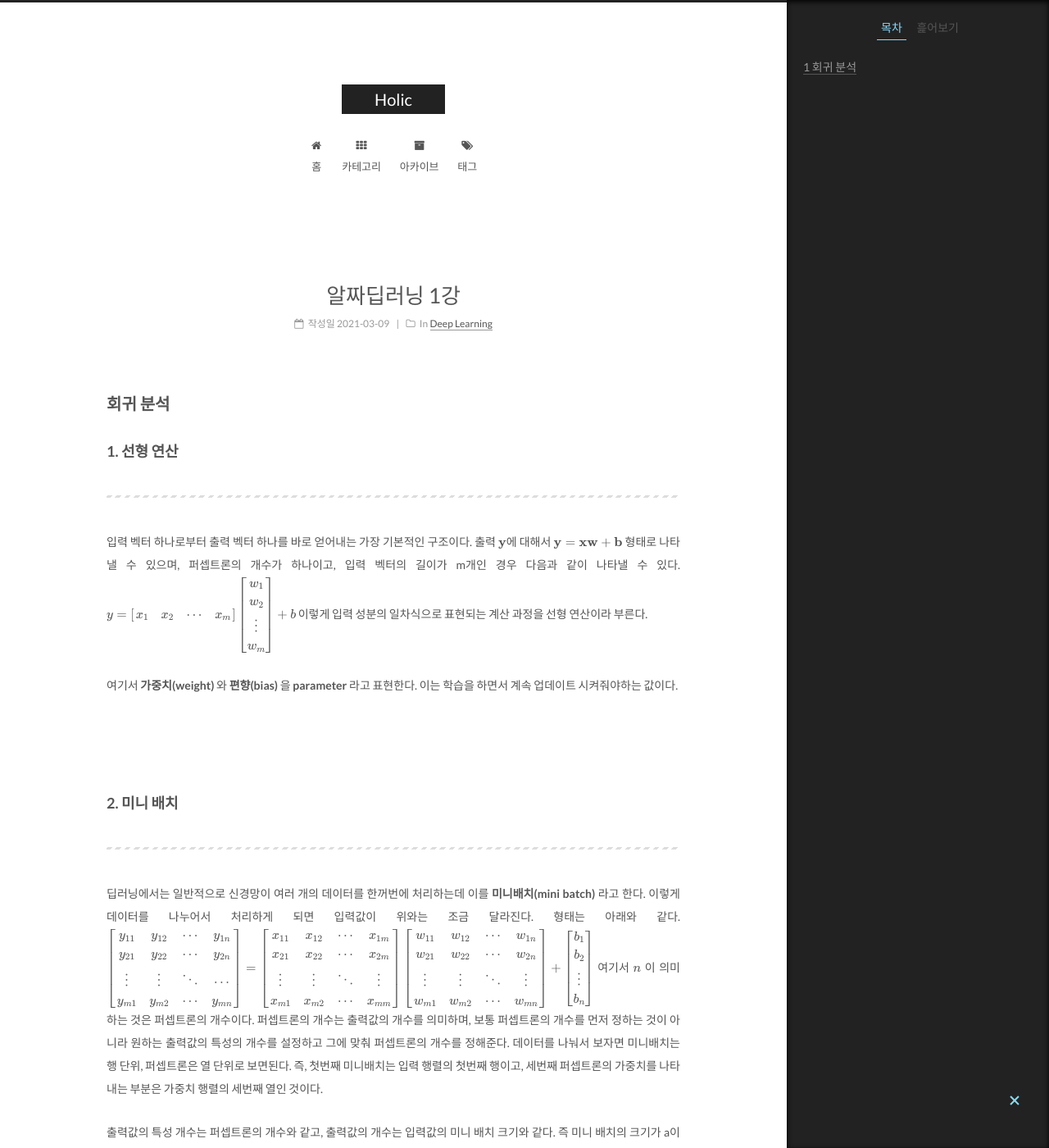
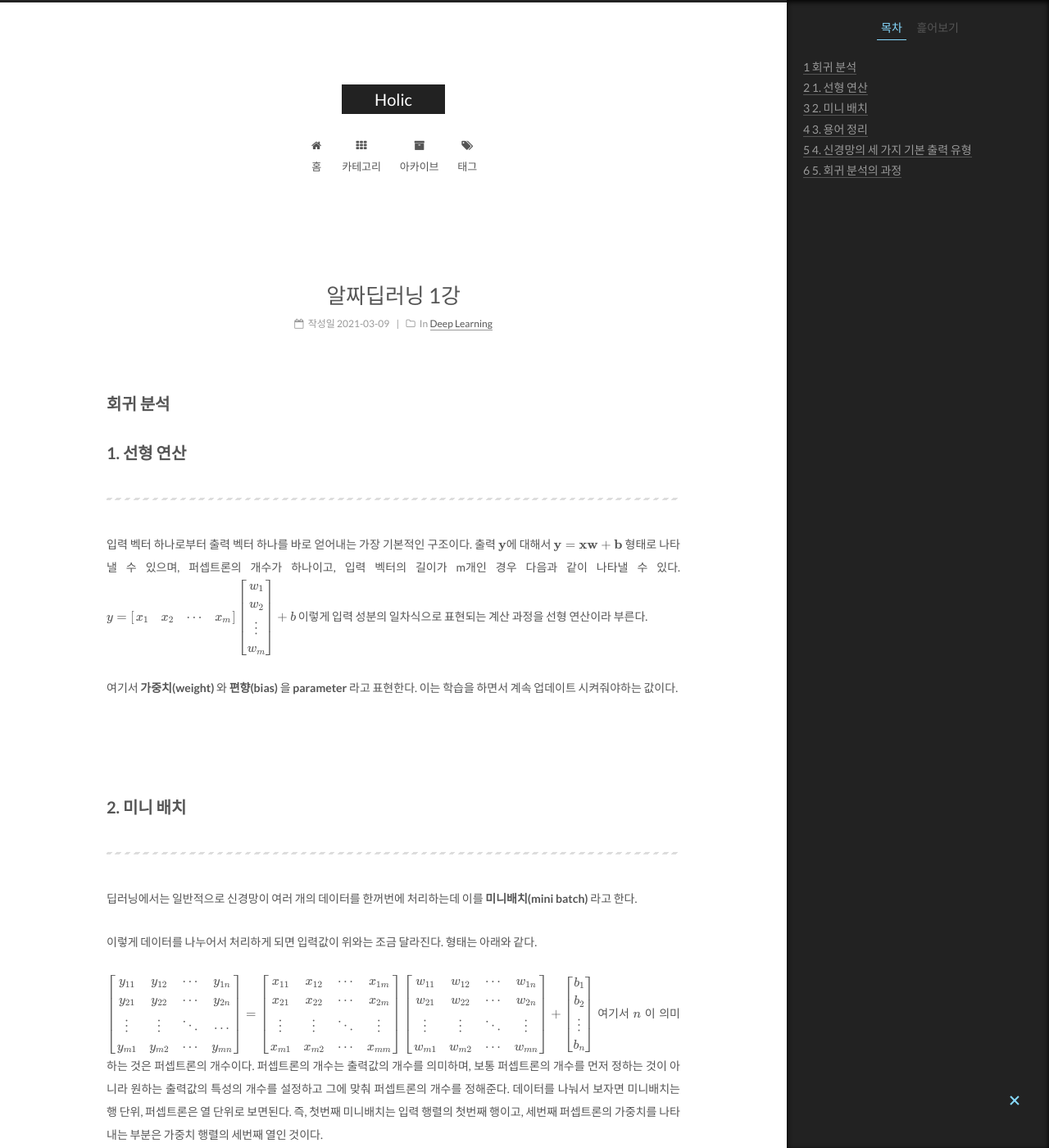
Before and after one commit to Tin1209/Tin1209.github.io, a Jekyll site: the page built from _posts/2021-03-09-deeplearning1.md, in a window 1280 px wide and 1400 px high. Shown: the whole window at 82% size. Built offline with Jekyll 4.4.1, drawn with Linux system fonts in a browser that asks for light colours; formulas are drawn with MathJax 3; some of the changed text lies outside the part shown.

Commit message:
Edit post

```diff
--- a/_posts/2021-03-09-deeplearning1.md
+++ b/_posts/2021-03-09-deeplearning1.md
@@ -14,7 +14,7 @@ use_math: true
 
 
 
-### 1. 선형 연산
+## 1. 선형 연산
 
 ------
 
@@ -33,11 +33,15 @@ $$
 
 <br/><br/>
 
-### 2. 미니 배치
+## 2. 미니 배치
 
 -----
 
-딥러닝에서는 일반적으로 신경망이 여러 개의 데이터를 한꺼번에 처리하는데 이를 __미니배치(mini batch)__ 라고 한다. 이렇게 데이터를 나누어서 처리하게 되면 입력값이 위와는 조금 달라진다. 형태는 아래와 같다.
+딥러닝에서는 일반적으로 신경망이 여러 개의 데이터를 한꺼번에 처리하는데 이를 __미니배치(mini batch)__ 라고 한다.
+
+이렇게 데이터를 나누어서 처리하게 되면 입력값이 위와는 조금 달라진다. 형태는 아래와 같다.
+
+
 $$
 \begin{bmatrix}
 y_{11} & y_{12} & \cdots & y_{1n} \\
@@ -76,7 +80,9 @@ $$
 
 <br/><br/>
 
- ### 3. 용어 정리
+
+
+## 3. 용어 정리
 
 -----
 
@@ -84,12 +90,13 @@ $$
 
 - __에포크(epoch)__ : 사람마다 부르는 방법이 참 다양한데 나는 에포크라고 부른다. 학습 데이터 전체에 대해서 한 번 처리하는 것을 1epoch 라고 한다. 한 에포크를 돌 때마다 파라미터들은 여러번 업데이트 될 수도 있다.
 - __미니배치(mini-batch)__ : 데이터를 처리할 때 효율을 높여주기 위해서 전체 데이터를 작은 단위로 나누어 한 에포크에서 데이터를 여러번 나눠 학습을 진행하는 단위를 말한다. 예를 들어 입력값이 사진의 형태로 들어올 때, 사진이 가지고 있는 정보는 픽셀의 위치와 그 위치에서의 RGB 값일 것이다. 그렇다면 총 3개의 채널을 가지고 있을 것이다. 여기에서 만약 이미지가 5개가 들어왔는데, 이것을 일괄처리 해버리면 각각 이미지의 특성을 살릴 수 없게된다. 여기서 batch_size를 15로 설정하면 전체 데이터를 15개의 미니배치로 쪼개어 학습을 진행한다는 것이므로, 각각의 이미지의 R, G, B 채널에 대해 따로 학습을 진행하게 된다. 보통은 이미지 하나에 대해 학습을 하기 때문에 이러한 경우에는 한 미니배치에 RGB 세 채널이 모두 들어가게끔 batch_size를 5로 설정해줄 것이다.
+- __학습률(Learning rate)__ : 경사하강법을 이용할 때 파라미터를 업데이트 해주는 정도를 설정하는 변수이다.
 
 에포크와 미니배치는 학습 도중에는 변하지 않는 값들이다. 하지만 신경망 구조나 학습의 결과에 영향을 미치기때문에 이러한 변수들을 __하이퍼파라미터(Hyper parameter)__ 라고 한다.
 
 <br/><br/>
 
-### 4. 신경망의 세 가지 기본 출력 유형
+## 4. 신경망의 세 가지 기본 출력 유형
 
 ------
 
@@ -101,13 +108,11 @@ $$
 
 <br/><br/>
 
+## 5. 회귀 분석의 과정
 
+---
 
-### 5. 회귀 분석의 과정
-
-----
-
-#### 1) 손실 함수 지정
+### 1) 손실 함수 지정
 
 >  이제부터 우리가 진행할 학습은 파라미터 $ w $ 와 $ b $의 적절한 값을 찾는 것이다. 어떤 $w$와 $b$에 대해서 나온 예측값 $\hat{y}$ 가 얼마나 정답에 근접했는지를 수치화 하기 위해 __손실 함수(loss function)__ 을 사용한다. 회귀 분석에서는 손실 함수로 __평균제곱오차(MSE)__ 함수를 사용할 것이며, 이것은 예측값 $\hat{y}$와 정답값 $y$의 차이를 제곱한 것들의 평균을 의미한다.
 
@@ -117,6 +122,6 @@ $$
 
 
 
-#### 2) 경사하강법과 역전파
+### 2) 경사하강법과 역전파
 
-> 경사하강법이란
+> 경사하강법이란 함수의 기울기를 계산하면서, 기울기에 따라 함숫값이 낮아지는 방향으로 이동하는 알고리즘이다. 이 과정에는 __forward propagation__ 과 __backward propagation__ 의 두 과정이 있는데, forward propagation은 입력값에 대해 신경망 구조를 통과하면서 현재의 파라미터 값을 이용해 위에서 소개한 손실 함수의 값을 계산하는 과정을 말한다. backward propagation은 계산 과정을 거슬러 올라가면서 각각의 변수들이 손실값에 미친 영향들을 기울기의 값으로 구하는 과정이다.  인공신경망의 최종 목표는 손실 함수의 극솟값을 찾는 것이다.
```
